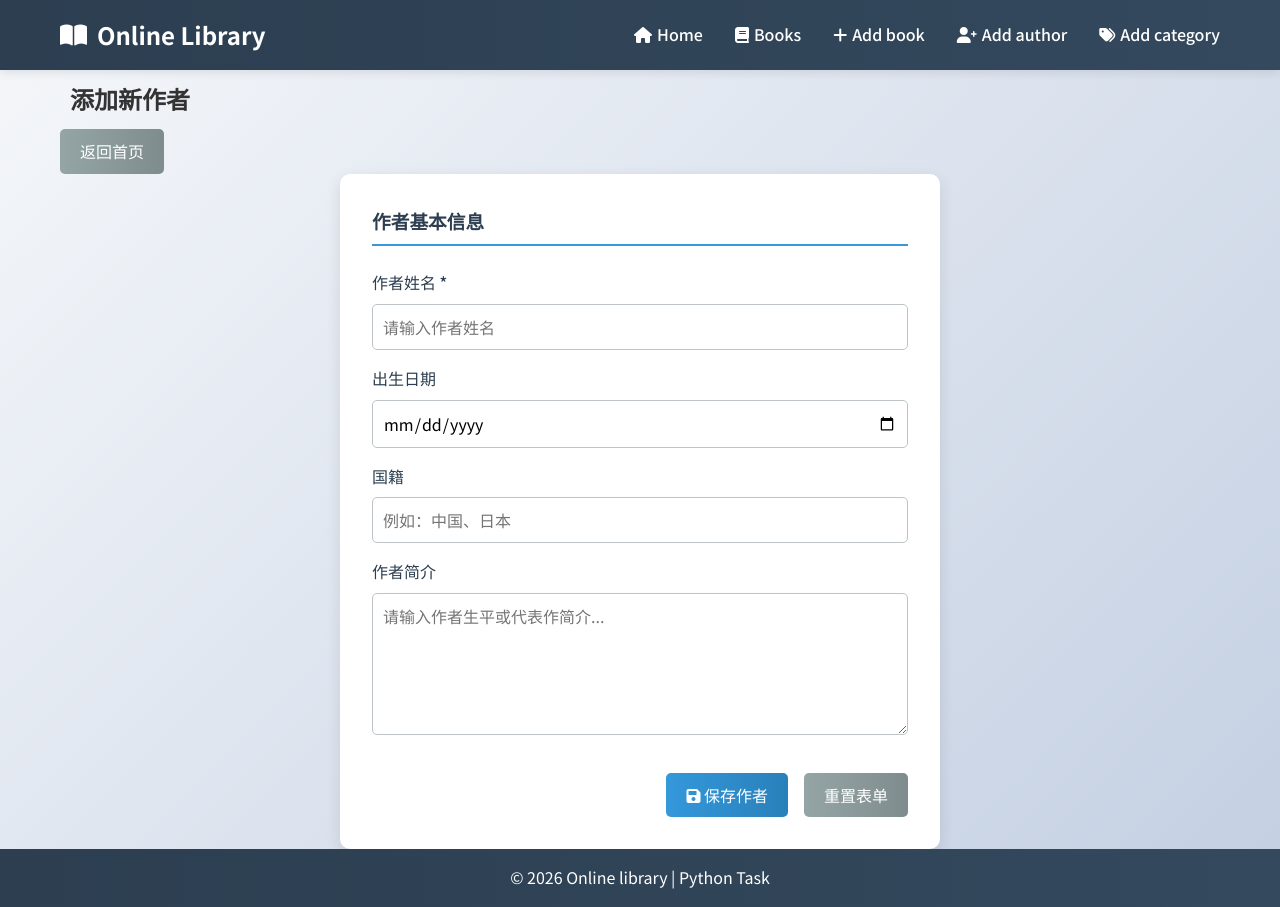
After one commit to PURESUN-OYLY/pyhmk_db, a Flask app: page /add-author in a window 1280 px wide. The commit adds this page. Run offline with Flask 3, Linux system fonts and the light colour scheme.

Commit message:
Add Author add page and Category add page

```diff
--- a/app.py
+++ b/app.py
@@ -142,6 +142,80 @@ def add_book():
 
     return render_template('add_book.html', authors=authors, categories=categories)
 
+# 添加作者表单
+@app.route('/add-author', methods=['GET', 'POST'])
+def add_author():
+    if request.method == 'POST':
+        errors = []
+        name = request.form['name'].strip()
+        birth_date_str = request.form['birth_date']
+        country = request.form['country'].strip()
+        biography = request.form['biography'].strip()
+
+        if not name:
+            errors.append('作者姓名不能为空')
+
+        # 处理日期格式转换
+        birth_date = None
+        if birth_date_str:
+            try:
+                birth_date = datetime.strptime(birth_date_str, '%Y-%m-%d').date()
+            except ValueError:
+                errors.append('出生日期格式不正确')
+
+        if errors:
+            return render_template('add_author.html', errors=errors)
+
+        try:
+            author = Author(
+                name=name,
+                birth_date=birth_date,
+                country=country,
+                biography=biography
+            )
+            db.session.add(author)
+            db.session.commit()
+            flash('作者添加成功！', 'success')
+            return redirect(url_for('index'))
+        except Exception as e:
+            db.session.rollback()
+            errors.append(f'添加失败：{str(e)}')
+            return render_template('add_author.html', errors=errors)
+
+    return render_template('add_author.html')
+
+
+# 添加分类表单
+@app.route('/add-category', methods=['GET', 'POST'])
+def add_category():
+    if request.method == 'POST':
+        errors = []
+        name = request.form['name'].strip()
+        description = request.form['description'].strip()
+
+        if not name:
+            errors.append('分类名称不能为空')
+
+        # 检查分类是否已存在
+        if Category.query.filter_by(name=name).first():
+            errors.append('该分类名称已存在')
+
+        if errors:
+            return render_template('add_category.html', errors=errors)
+
+        try:
+            category = Category(name=name, description=description)
+            db.session.add(category)
+            db.session.commit()
+            flash('分类添加成功！', 'success')
+            return redirect(url_for('index'))
+        except Exception as e:
+            db.session.rollback()
+            errors.append(f'添加失败：{str(e)}')
+            return render_template('add_category.html', errors=errors)
+
+    return render_template('add_category.html')
+
 # 删除书籍（可选功能）
 @app.route('/delete-book/<int:book_id>', methods=['POST'])
 def delete_book(book_id):
--- /dev/null
+++ b/templates/add_author.html
@@ -0,0 +1,53 @@
+{% extends "base.html" %}
+
+{% block title %}Add Author - Online Library{% endblock %}
+
+{% block content %}
+<section class="page-header">
+    <h1 style="padding: 10px;">添加新作者</h1>
+    <a href="{{ url_for('index') }}" class="btn btn-secondary">返回首页</a>
+</section>
+
+{% if errors %}
+<div class="alert alert-danger">
+    <ul>
+        {% for error in errors %}
+        <li>{{ error }}</li>
+        {% endfor %}
+    </ul>
+</div>
+{% endif %}
+
+<form method="POST" class="add-book-form" style="max-width: 600px; margin: 0 auto;">
+    <div class="form-section">
+        <h3>作者基本信息</h3>
+
+        <div class="form-group">
+            <label for="name">作者姓名 *</label>
+            <input type="text" id="name" name="name" required placeholder="请输入作者姓名">
+        </div>
+
+        <div class="form-group">
+            <label for="birth_date">出生日期</label>
+            <input type="date" id="birth_date" name="birth_date">
+        </div>
+
+        <div class="form-group">
+            <label for="country">国籍</label>
+            <input type="text" id="country" name="country" placeholder="例如：中国、日本">
+        </div>
+
+        <div class="form-group">
+            <label for="biography">作者简介</label>
+            <textarea id="biography" name="biography" rows="5" placeholder="请输入作者生平或代表作简介..."></textarea>
+        </div>
+    </div>
+
+    <div class="form-actions">
+        <button type="submit" class="btn btn-primary">
+            <i class="fas fa-save"></i> 保存作者
+        </button>
+        <button type="reset" class="btn btn-secondary">重置表单</button>
+    </div>
+</form>
+{% endblock %}
--- a/templates/base.html
+++ b/templates/base.html
@@ -1,13 +1,16 @@
 <!DOCTYPE html>
 <html lang="zh-CN">
+
 <head>
     <meta charset="UTF-8">
     <meta name="viewport" content="width=device-width, initial-scale=1.0">
     <title>{% block title %}Online Library{% endblock %}</title>
     <link rel="stylesheet" href="{{ url_for('static', filename='css/style.css') }}">
-    <link href="https://fonts.googleapis.com/css2?family=Noto+Sans+SC:wght@300;400;500;700&display=swap" rel="stylesheet">
+    <link href="https://fonts.googleapis.com/css2?family=Noto+Sans+SC:wght@300;400;500;700&display=swap"
+        rel="stylesheet">
     <link rel="stylesheet" href="https://cdnjs.cloudflare.com/ajax/libs/font-awesome/6.0.0/css/all.min.css">
 </head>
+
 <body>
     <nav class="navbar">
         <div class="container">
@@ -18,7 +21,8 @@
                 <li><a href="{{ url_for('index') }}"><i class="fas fa-home"></i> Home</a></li>
                 <li><a href="{{ url_for('books') }}"><i class="fas fa-book"></i> Books</a></li>
                 <li><a href="{{ url_for('add_book') }}"><i class="fas fa-plus"></i> Add book</a></li>
-                <li><a href=""><i class="fas fa-user-plus"></i> Add author</a></li>
+                <li><a href="{{ url_for('add_author') }}"><i class="fas fa-user-plus"></i> Add author</a></li>
+                <li><a href="{{ url_for('add_category') }}"><i class="fas fa-tags"></i> Add category</a></li>
             </ul>
         </div>
     </nav>
@@ -43,4 +47,5 @@
         </div>
     </footer>
 </body>
+
 </html>
```
Also changed, not shown: templates/add_category.html (added, +43 -0 lines), instance/library.db. Lines whose indentation alone changed are shown as unchanged.
